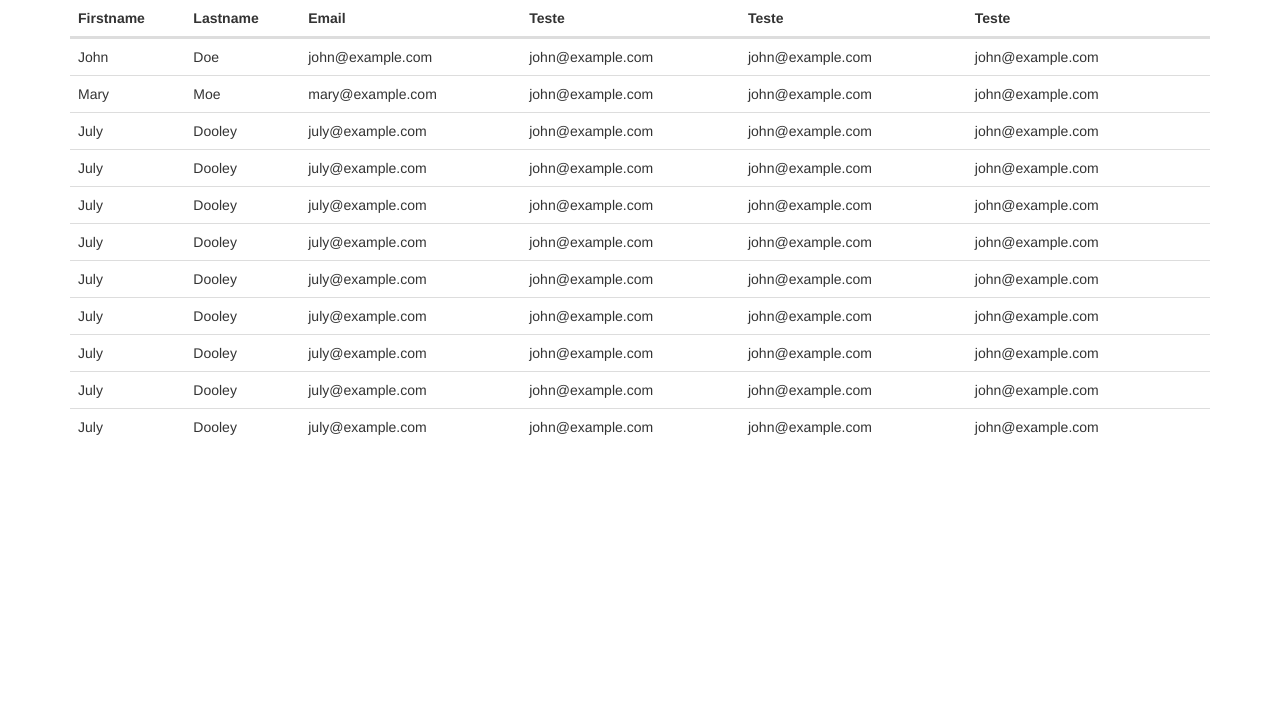
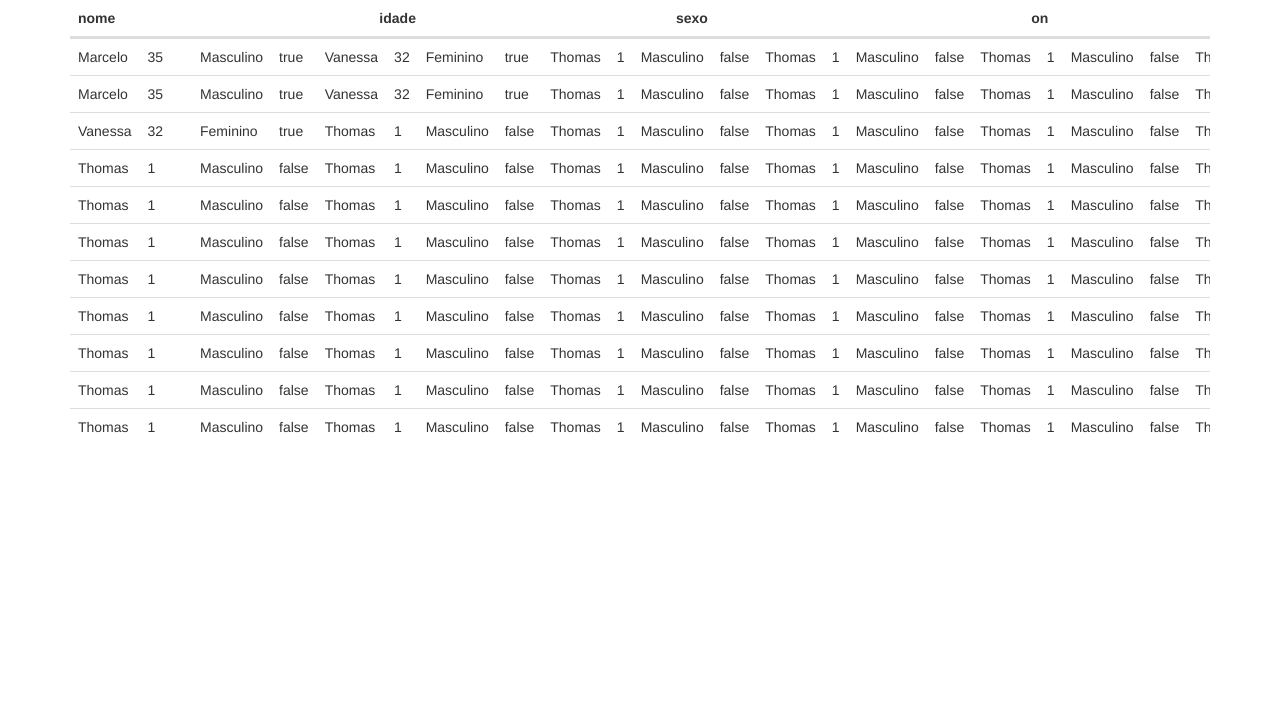
Before and after one commit to mssdesigner/freeze_header, a plain HTML site: page index.html in a window 1280 px wide. Drawn offline with nearby package versions, Linux system fonts and the light colour scheme.

Commit message:
Add files via upload

```diff
--- /dev/null
+++ b/controller.js
@@ -0,0 +1,66 @@
+function GridView(component, model){
+    this.ViewModel = model;
+    this.Component = component;
+
+    this.createHeaderTable = function(){
+        this.table = $("<table/>", {id: "grid", class: "table"});
+        this.Component.append(this.table);
+        $('#grid').append("<thead><tr></tr></thead>");
+        var headers = Object.keys(this.ViewModel[0]);
+        headers.forEach(function (e){
+            $("#grid thead tr").append("<th>" + e + "</th>")
+        });
+    }
+
+    this.createBodyTable = function(){
+        $('#grid thead').after("<tbody><tr></tr></tbody>");
+        var insertLine = $("#grid tbody");
+        this.ViewModel.forEach(function (e, i){
+            var body = Object.values(e);
+            insertLine.append("<tr></tr>")
+            body.forEach(function (e){
+                $("#grid tbody tr").append("<td>" + e + "</td>")
+            });
+        });
+    }
+
+}
+
+function freeze(id){
+    this.table = $(id);
+    this.thead = table.find('thead');
+    this.fixed_thead = null;
+    this.fixed_table_wrapper = null;
+    this.fixed_table = $('<table />', {
+      'cellpadding': 5,
+      'cellspacing': 0,
+      'id': 'fixed_table_header'
+    });
+
+
+    if($('#fixed_table_wrapper').length === 0){
+        this.thead.find('th').each(function() {
+        $(this).css('width', $(this).width());
+        });
+
+        this.fixed_thead = this.thead.clone();
+
+        this.fixed_table_wrapper = $('<div />', {
+            'id': 'fixed_table_wrapper',
+            'height': 400,
+            'css': {
+                'overflow': 'auto'
+            }
+        });
+
+        this.table.before(this.fixed_table);
+        this.fixed_table.append(this.fixed_thead);
+        $("#fixed_table_header").addClass("table");
+
+        this.thead.css('visibility', 'collapse');
+        $("#fixed_table_header").css('margin-bottom', '0px');
+        this.table.wrap(this.fixed_table_wrapper);
+    }
+    // align the new table header with the original table
+    //fixed_table.css('left', (fixed_table.offset().left - table.offset().left) * -1);
+ }
--- a/index.html
+++ b/index.html
@@ -7,172 +7,52 @@
   <link rel="stylesheet" href="https://maxcdn.bootstrapcdn.com/bootstrap/3.4.0/css/bootstrap.min.css">
   <script src="https://ajax.googleapis.com/ajax/libs/jquery/3.3.1/jquery.min.js"></script>
   <script src="https://maxcdn.bootstrapcdn.com/bootstrap/3.4.0/js/bootstrap.min.js"></script>
+  <script src="controller.js"></script>
 </head>
 <body>
 
 <div class="container">
-  <table class="table" id="t">
-    <thead>
-      <tr>
-        <th>Firstname</th>
-        <th>Lastname</th>
-        <th>Email</th>
-        <th>Teste</th>
-        <th>Teste</th>
-        <th>Teste</th>
-      </tr>
-    </thead>
-    <tbody>
-      <tr>
-        <td>John</td>
-        <td>Doe</td>
-        <td>john@example.com</td>
-        <td>john@example.com</td>
-        <td>john@example.com</td>
-        <td>john@example.com</td>
-      </tr>
-      <tr>
-        <td>Mary</td>
-        <td>Moe</td>
-        <td>mary@example.com</td>
-        <td>john@example.com</td>
-        <td>john@example.com</td>
-        <td>john@example.com</td>
-      </tr>
-      <tr>
-        <td>July</td>
-        <td>Dooley</td>
-        <td>july@example.com</td>
-        <td>john@example.com</td>
-        <td>john@example.com</td>
-        <td>john@example.com</td>
-      </tr>
-      <tr>
-        <td>July</td>
-        <td>Dooley</td>
-        <td>july@example.com</td>
-        <td>john@example.com</td>
-        <td>john@example.com</td>
-        <td>john@example.com</td>
-      </tr>
-      <tr>
-        <td>July</td>
-        <td>Dooley</td>
-        <td>july@example.com</td>
-        <td>john@example.com</td>
-        <td>john@example.com</td>
-        <td>john@example.com</td>
-      </tr>
-      <tr>
-        <td>July</td>
-        <td>Dooley</td>
-        <td>july@example.com</td>
-        <td>john@example.com</td>
-        <td>john@example.com</td>
-        <td>john@example.com</td>
-      </tr>
-      <tr>
-        <td>July</td>
-        <td>Dooley</td>
-        <td>july@example.com</td>
-        <td>john@example.com</td>
-        <td>john@example.com</td>
-        <td>john@example.com</td>
-      </tr>
-      <tr>
-        <td>July</td>
-        <td>Dooley</td>
-        <td>july@example.com</td>
-        <td>john@example.com</td>
-        <td>john@example.com</td>
-        <td>john@example.com</td>
-      </tr>
-      <tr>
-        <td>July</td>
-        <td>Dooley</td>
-        <td>july@example.com</td>
-        <td>john@example.com</td>
-        <td>john@example.com</td>
-        <td>john@example.com</td>
-      </tr>
-      <tr>
-        <td>July</td>
-        <td>Dooley</td>
-        <td>july@example.com</td>
-        <td>john@example.com</td>
-        <td>john@example.com</td>
-        <td>john@example.com</td>
-      </tr>
-      <tr>
-        <td>July</td>
-        <td>Dooley</td>
-        <td>july@example.com</td>
-        <td>john@example.com</td>
-        <td>john@example.com</td>
-        <td>john@example.com</td>
-      </tr>
-    <tr>
-        <td>July</td>
-        <td>Dooley</td>
-        <td>july@example.com</td>
-        <td>john@example.com</td>
-        <td>john@example.com</td>
-        <td>john@example.com</td>
-    </tr>
-    <tr>
-        <td>July</td>
-        <td>Dooley</td>
-        <td>july@example.com</td>
-        <td>john@example.com</td>
-        <td>john@example.com</td>
-        <td>john@example.com</td>
-    </tr>
-
-    </tbody>
-  </table>
+  <div id="teste"></div>
 </div>
 <script>
 $(function() {
-    freeze("#t");
+
+    var model = [
+      {nome: "Marcelo", idade: 35, sexo: "Masculino", on: true},
+      {nome: "Vanessa", idade: 32, sexo: "Feminino", on: true},
+      {nome: "Thomas", idade: 1, sexo: "Masculino", on: false},
+      {nome: "Thomas", idade: 1, sexo: "Masculino", on: false},
+      {nome: "Thomas", idade: 1, sexo: "Masculino", on: false},
+      {nome: "Thomas", idade: 1, sexo: "Masculino", on: false},
+      {nome: "Thomas", idade: 1, sexo: "Masculino", on: false},
+      {nome: "Thomas", idade: 1, sexo: "Masculino", on: false},
+      {nome: "Thomas", idade: 1, sexo: "Masculino", on: false},
+      {nome: "Thomas", idade: 1, sexo: "Masculino", on: false},
+      {nome: "Thomas", idade: 1, sexo: "Masculino", on: false},
+      {nome: "Thomas", idade: 1, sexo: "Masculino", on: false},
+      {nome: "Thomas", idade: 1, sexo: "Masculino", on: false},
+      {nome: "Thomas", idade: 1, sexo: "Masculino", on: false},
+      {nome: "Thomas", idade: 1, sexo: "Masculino", on: false},
+      {nome: "Thomas", idade: 1, sexo: "Masculino", on: false},
+      {nome: "Thomas", idade: 1, sexo: "Masculino", on: false},
+      {nome: "Thomas", idade: 1, sexo: "Masculino", on: false},
+      {nome: "Thomas", idade: 1, sexo: "Masculino", on: false},
+      {nome: "Thomas", idade: 1, sexo: "Masculino", on: false},
+      {nome: "Thomas", idade: 1, sexo: "Masculino", on: false},
+      {nome: "Thomas", idade: 1, sexo: "Masculino", on: false},
+      {nome: "Thomas", idade: 1, sexo: "Masculino", on: false},
+      {nome: "Thomas", idade: 1, sexo: "Masculino", on: false},
+      {nome: "Thomas", idade: 1, sexo: "Masculino", on: false},
+      {nome: "Thomas", idade: 1, sexo: "Masculino", on: false}
+    ];
+
+    grid = new GridView($('#teste'), model);
+    grid.createHeaderTable();
+    grid.createBodyTable();
+
+    freeze("#grid");
+
 });
-
- function freeze(id){
-    var table = $(id),
-    thead = table.find('thead'),
-
-    fixed_thead,
-    fixed_table = $('<table />', {
-      'cellpadding': 5,
-      'cellspacing': 0,
-      'id': 'fixed_table_header'
-    });
-
-    if($('#fixed_table_wrapper').length === 0){
-        thead.find('th').each(function() {
-        $(this).css('width', $(this).width());
-        });
-
-        fixed_thead = thead.clone();
-
-        var fixed_table_wrapper = $('<div />', {
-            'id': 'fixed_table_wrapper',
-            'height': 400,
-            'css': {
-                'overflow': 'auto'
-            }
-        });
-
-        table.before(fixed_table);
-        fixed_table.append(fixed_thead);
-        $("#fixed_table_header").addClass("table");
-
-        thead.css('visibility', 'collapse');
-        $("#fixed_table_header").css('margin-bottom', '0px');
-        table.wrap(fixed_table_wrapper);
-    }
-    // align the new table header with the original table
-    //fixed_table.css('left', (fixed_table.offset().left - table.offset().left) * -1);
- }
 
 </script>
 </body>
```
